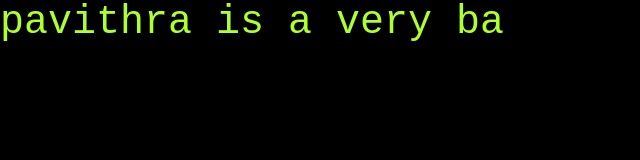
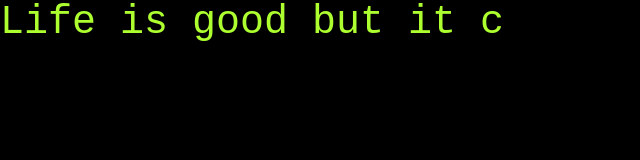
Before and after one commit to naren67/text-typing-animation-ch, a plain HTML site: page index.html in a window 1280 px wide. Shown: the whole page, without its empty margins (0-640 px from the left). Drawn offline with Linux system fonts and the light colour scheme.

Commit message:
Update index.html

```diff
--- a/index.html
+++ b/index.html
@@ -9,7 +9,7 @@
 </head>
 <body>
           <div class="info">
-                    <p class="p__one">pavithra is a very badddddddd girl</p>
+                    <p class="p__one">Life is good but it can be better</p>
                     <p class="p__two">but she is an angry girl</p>
           </div>
 </body>
```
